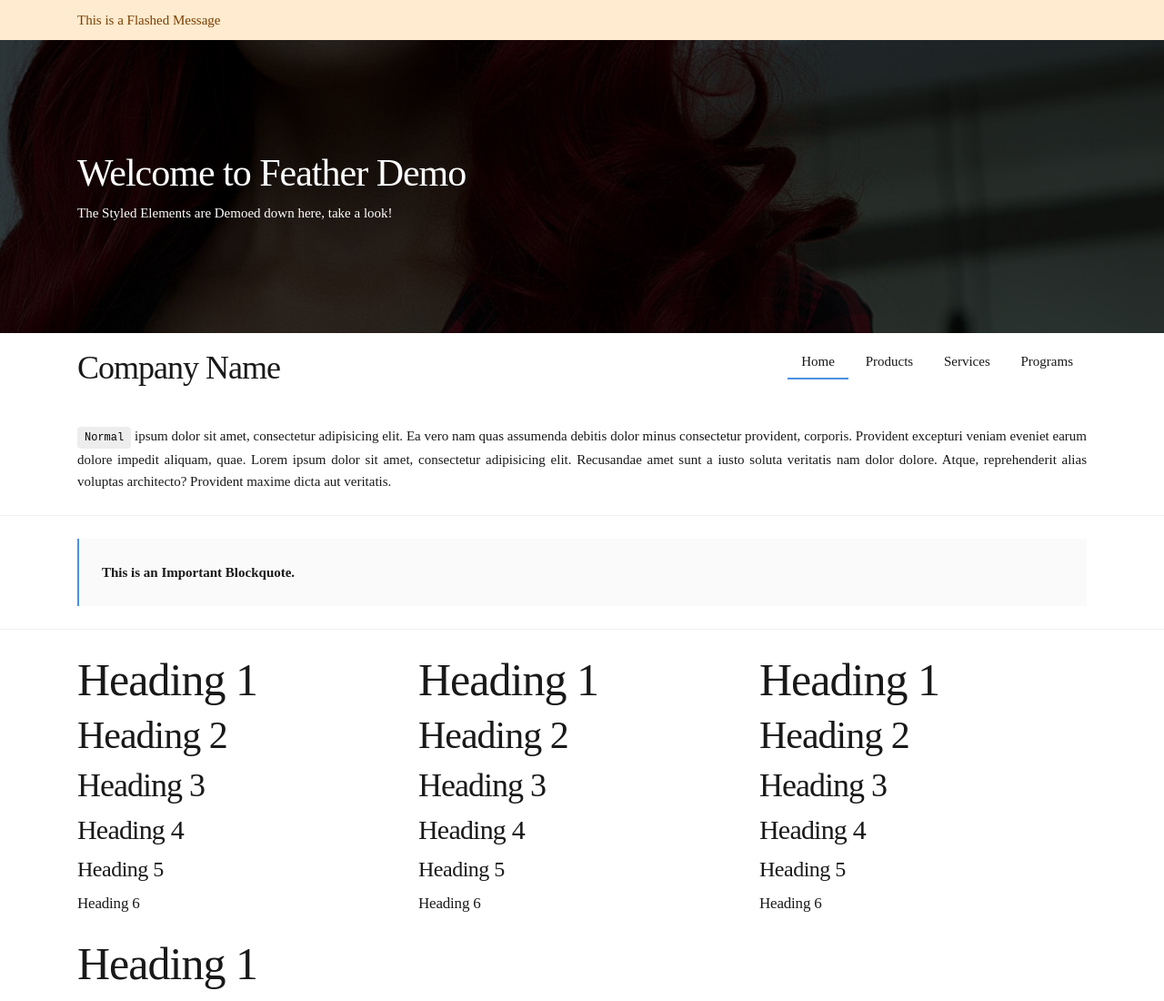
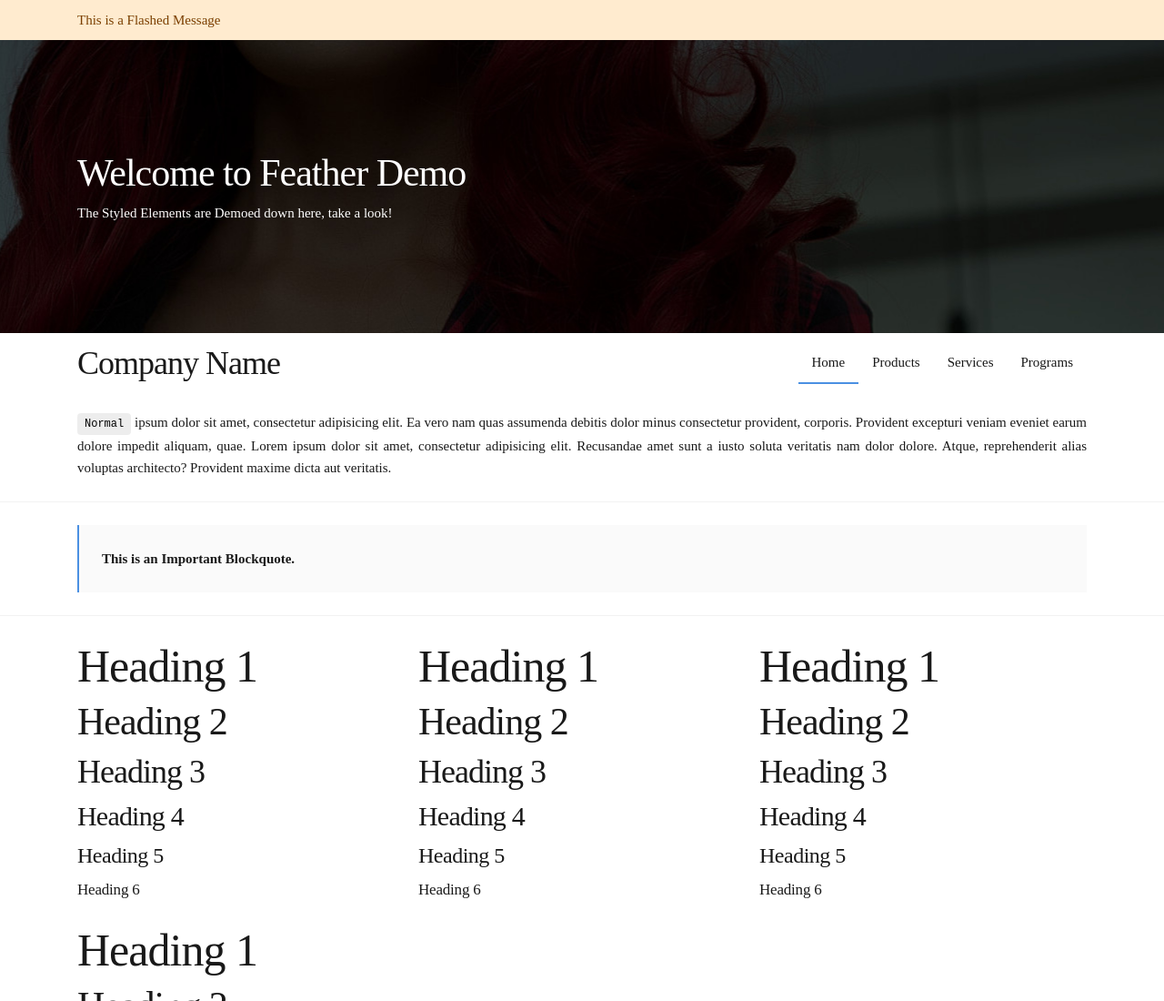
Before and after one commit to moeenn/feather-css, a plain HTML site: page Demo.html in a window 1280 px wide. Shown: the top 1100 px of the page at 91% size. Drawn offline with Linux system fonts and the light colour scheme.

Commit message:
fixed navbar spacing and alignment

```diff
--- a/Demo.html
+++ b/Demo.html
@@ -1,5 +1,6 @@
 <html>
 <header>
+	<meta charset="UTF-8">
 	<meta name="viewport" content="width=device-width, initial-scale=1">
 	<link rel="stylesheet" href="upstream/normalize.css">
 	<link rel="stylesheet" href="feather.css">
--- a/feather.scss
+++ b/feather.scss
@@ -449,30 +449,30 @@ pre {
 
 // navigation bar -------------------------------------------------------------
 nav {
-	@extend .padding-vertical-3;
+	@extend .padding-vertical-2;
 	display: flex;
 	flex-wrap: wrap;
 	justify-content: space-between;
 	background: $navigation-bar-background;
 	color: $navigation-bar-foreground;
-	& > div { display: inline-block; }
+	// & > div { display: inline-block; }
 
 	.logo {
-		@extend .margin-bottom-1;
 		@extend .text-bold;
-		display: inline-block;
+		// display: inline-block;
 		margin-right: $spacing-5;
 		font-size: $font-size-large;
 	}
 
 	.links {
-		display: inline-block;
+		display: flex;
+		height: 100%;
 		a {
 			@extend .padding-vertical-2;
 			@extend .padding-horizontal-3;
 			@extend .transition;
 			color: $navigation-bar-foreground;
-			vertical-align: sub;
+			vertical-align: middle;
 			text-decoration: none;
 			text-align: center;
 			border-bottom: solid $navigation-bar-active-border-size transparent;
@@ -483,8 +483,9 @@ nav {
 }
 
 @media only screen and (max-width: $resolution-phone) {
-	nav 			{ flex-direction: column; }
-	nav .links a 	{ display: block; text-align: left; }
+	.logo 			{ min-width: 100% }
+	.links 			{ flex-direction: column; min-width: 100%; }
+	nav .links a 	{ padding: $spacing-2 $spacing-1; text-align: left; }
 }
 
 // multimedia -----------------------------------------------------------------
@@ -678,7 +679,7 @@ blockquote {
 .flex-5 			{ flex: 5; }
 .flex-6 			{ flex: 6; }
 
-// break-point templates ( copy from here when needed ) -----------------------
+// breakpoint templates ( copy from here when needed ) -----------------------
 // @media only screen and (min-width: $resolution-phone) {}
 // @media only screen and (min-width: $resolution-tablet) {}
 // @media only screen and (min-width: $resolution-laptop) {}
```
Also changed, not shown: feather.css.
